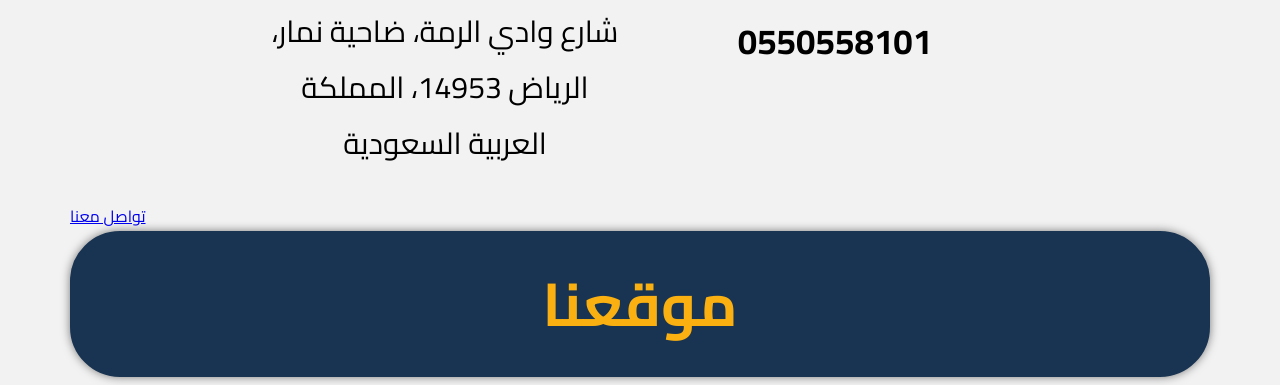
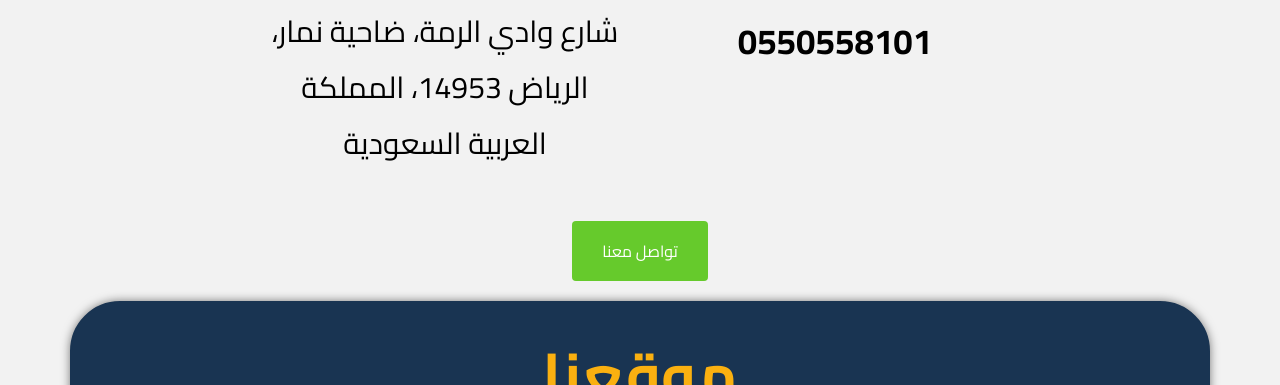
Before and after one commit to khaledmohameed1/alastory, a plain HTML site: page index.html in a window 1280 px wide. Shown: the part 3026-3411 px from the top of the page. Drawn offline with Linux system fonts and the light colour scheme.

Commit message:
Update style.css
add

```diff
--- a/style.css
+++ b/style.css
@@ -106,3 +106,26 @@ footer {
   text-align: center;
   padding: 10px 0;
 }
+
+.content-text {
+  text-align: center;
+  margin: 50px auto 20px;
+  font-size: 20px;
+}
+
+.content-link {
+  display: block;
+  width: fit-content;
+  margin: 20px auto;
+  background-color: #66ca2c;
+  border-radius: 4px;
+  color: white;
+  padding: 15px 30px;
+  text-decoration: none;
+  transition: var(--main-transition);
+}
+
+.content-link:hover {
+  background-color: #193452;
+  color: white;
+}
```
